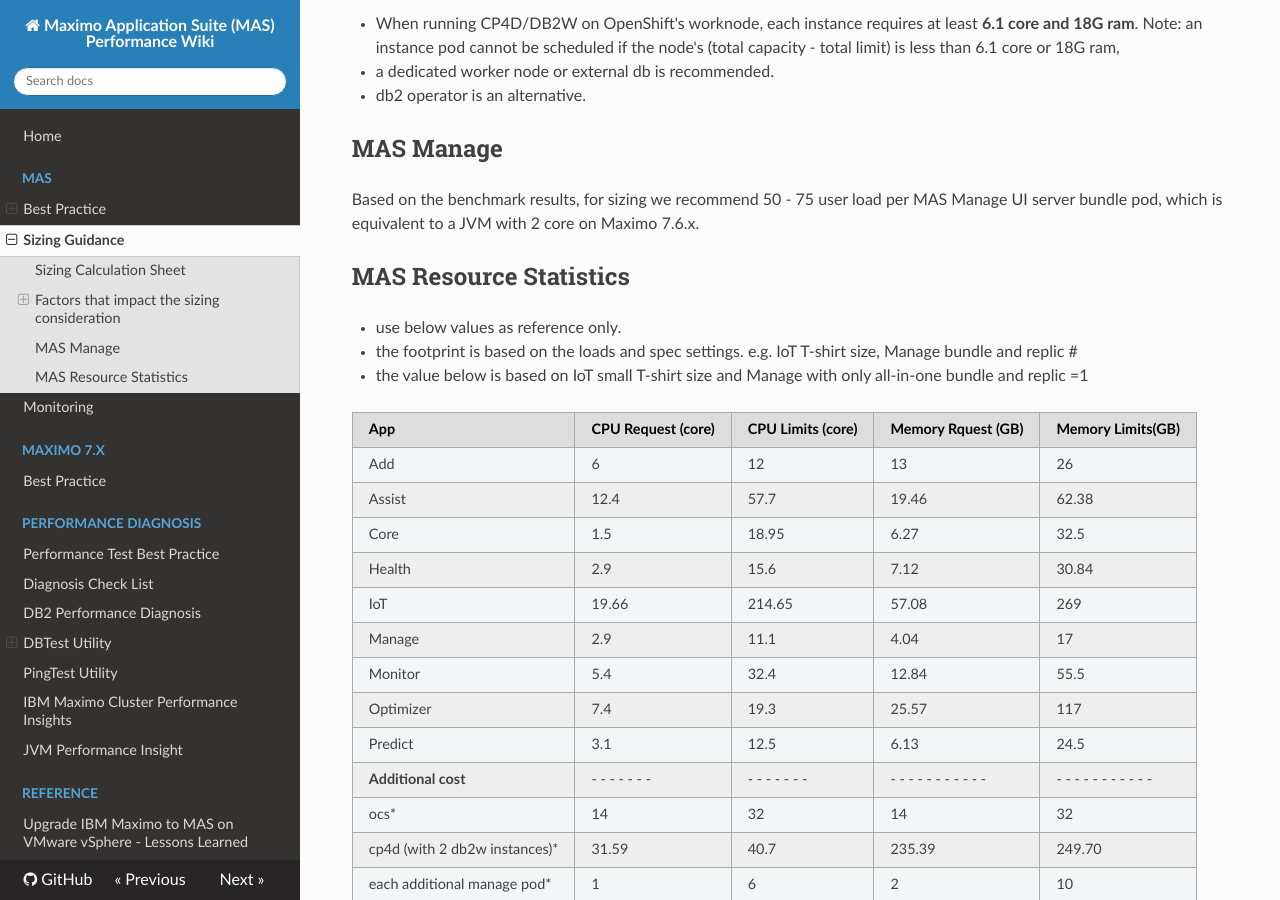
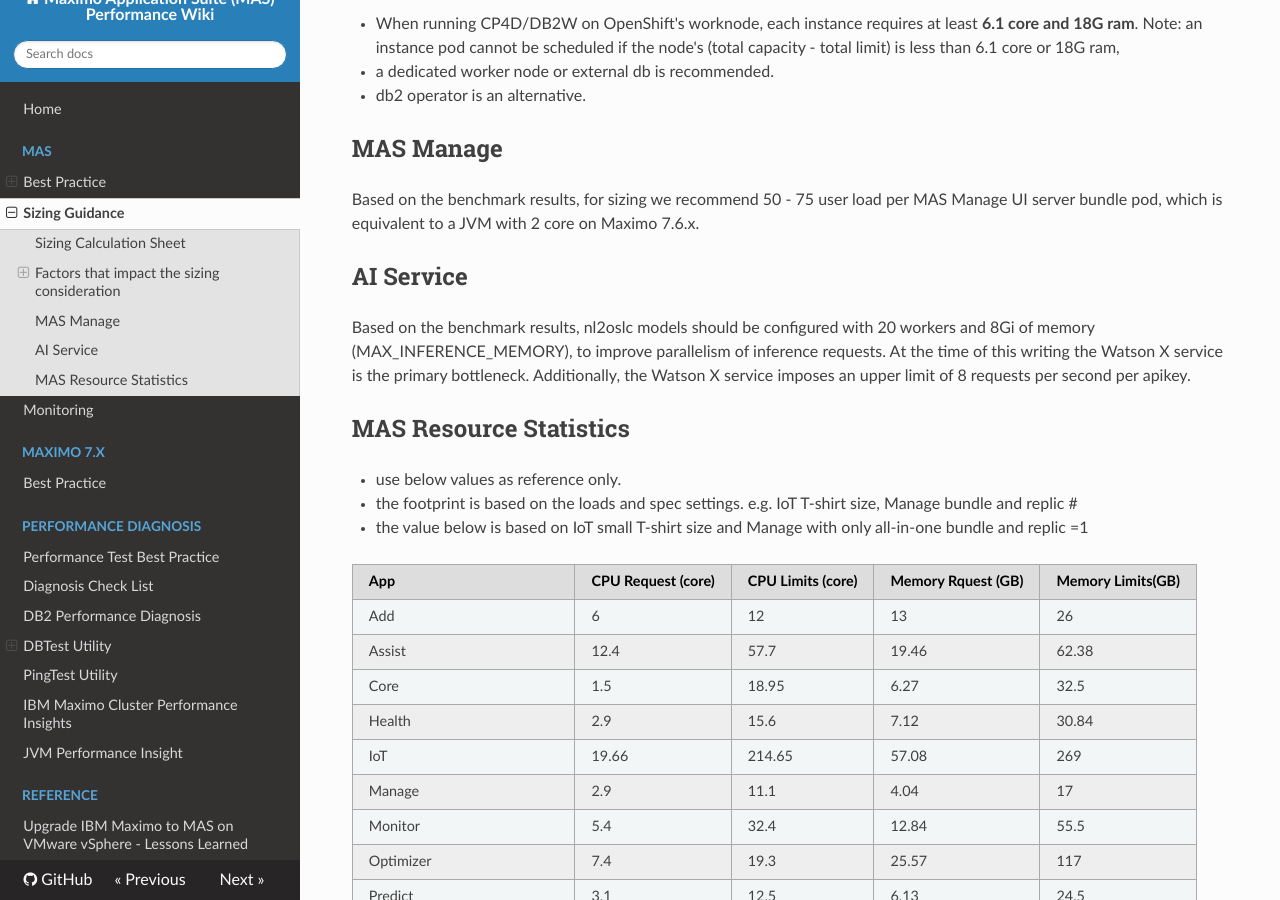
Before and after one commit to ibm-mas/mas-performance, an MkDocs documentation site: the page built from docs/mas/sizing/guidance.md, in a window 1280 px wide and 900 px high, scrolled down 1041 px. Built offline with MkDocs 1.6.1, drawn with Linux system fonts in a browser that asks for light colours; nearby versions of some CDN libraries.

Commit message:
[patch] add sizing guidance for AI Assistant service

```diff
--- a/docs/mas/sizing/guidance.md
+++ b/docs/mas/sizing/guidance.md
@@ -40,6 +40,10 @@
 
 Based on the benchmark results, for sizing we recommend 50 - 75 user load per MAS Manage UI server bundle pod, which is equivalent to a JVM with 2 core on Maximo 7.6.x.
 
+## AI Service
+
+Based on the benchmark results, nl2oslc models should be configured with 20 workers and 8Gi of memory (MAX_INFERENCE_MEMORY), to improve parallelism of inference requests. At the time of this writing the Watson X service is the primary bottleneck. Additionally, the Watson X service imposes an upper limit of 8 requests per second per apikey.
+
 ## MAS Resource Statistics
 
 * use below values as reference only.
```
